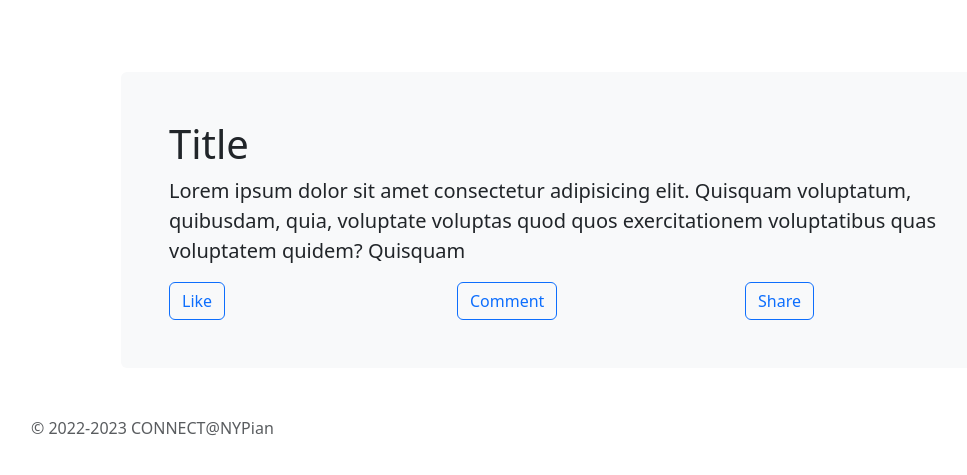
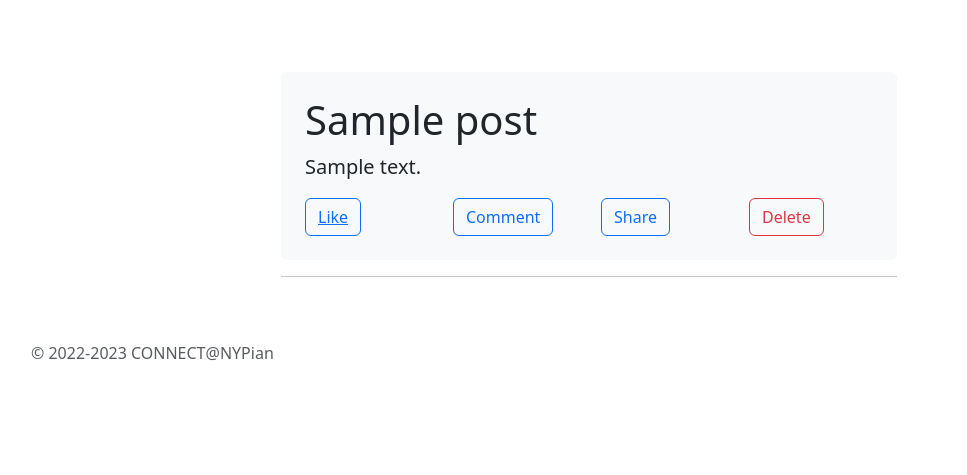
Before and after one commit to Wenjie24/ConnectNYPian, a Flask app: page / in a window 1280 px wide. Shown: the part 56-531 px from the top of the page, without its empty margins (51-1018 px from the left). Run offline with Flask 3, Linux system fonts and the light colour scheme; the visitor is signed in with stand-in values (Sample User, id 1); tables that the repository leaves empty or names only in its code hold one stand-in row (values such as "Sample post"); some libraries are stand-ins or nearby versions.

Commit message:
post feed and can add likes but got duplicate error

```diff
--- a/main.py
+++ b/main.py
@@ -14,7 +14,7 @@ app.permanent_session_lifetime = timedelta(minutes=5)
 app.config['SECRET_KEY'] = 'helpmyasshurt'
 app.config['MYSQL_HOST'] = 'localhost'
 app.config['MYSQL_USER'] = 'root'
-app.config['MYSQL_PASSWORD'] = 'Hasooni0305!'
+app.config['MYSQL_PASSWORD'] = 'meow'
 app.config['MYSQL_DB'] = 'connectnypian_db'  # Standardised schema name
 app.config['MYSQL_PORT'] = 3306
 
@@ -121,17 +121,6 @@ def createcomment(form, post_id):
         print('Error creating comment: ', e)
 
 
-def createlike(post_id):
-    try:
-        if 'id' in session:
-            sql = "INSERT INTO like (like_date, account_id) VALUES (%s, %s)"
-            val = (post_id, session['login_id'])
-            execute_commit(sql, val)
-
-    except Error as e:
-        print("Error creating like: ", e)
-
-
 # END OF EXTERNAL FUNCTIONS
 @app.route('/')
 def home():
@@ -140,7 +129,10 @@ def home():
 
     if login_status:
         print("logged in")
-        return render_template('index.html')
+        sql = 'SELECT * FROM posts'
+        feed = execute_fetchall(sql)
+        print(feed)
+        return render_template('index.html', feed=feed)
     else:
         return redirect(url_for('signup'))
 
@@ -242,6 +234,17 @@ def createpost():
 
     return render_template('/processes/createpost.html', form=form)
 
+@app.route('/createlike/<post_id>/')
+def createlike(post_id):
+    try:
+        if 'login_id' in session:
+            sql = "INSERT INTO likes (account_id, post_id) VALUES (%s, %s)"
+            val = (session['login_id'], post_id)
+            execute_commit(sql, val)
+        return redirect(url_for('home'))
+
+    except Error as e:
+        print("Error creating like: ", e)
 
 
 if __name__ == '__main__':
--- a/templates/index.html
+++ b/templates/index.html
@@ -1,23 +1,18 @@
-
-
-
-
 {% extends 'base.html' %}
 {% block title%}ConnectNYPian{% endblock %}
 
 {% block content %}
 {% from "includes/formHelper.html" import render_field %}
-<main class="container-fluid w-75">
-  <div class="bg-light p-5 rounded">
-    <h1>Title</h1>
+{% for post in feed%}
+<main class="container-fluid w-50">
+  <div class="bg-light p-4 rounded">
+    <h1>{{post.title}}</h1>
     <p class="lead">
-      Lorem ipsum dolor sit amet consectetur adipisicing elit. Quisquam
-      voluptatum, quibusdam, quia, voluptate voluptas quod quos
-      exercitationem voluptatibus quas voluptatem quidem? Quisquam
+      {{post.body}}
     </p>
     <div class="row">
       <div class="col">
-        <button type="button" class="btn btn-outline-primary">Like</button>
+        <button type="button" class="btn btn-outline-primary"><a href="/createlike/{{post.post_id}}">Like</a></button>
       </div>
       <div class="col">
         <button type="button" class="btn btn-outline-primary">
@@ -27,7 +22,14 @@
       <div class="col">
         <button type="button" class="btn btn-outline-primary">Share</button>
       </div>
+      {% if post.account_id == session['login_id'] %}
+      <div class="col">
+        <button type="button" class="btn btn-outline-danger">Delete</button>
+      </div>
+      {% endif %}
     </div>
   </div>
+  <hr>
 </main>
+{% endfor %}
 {% endblock %}
```
